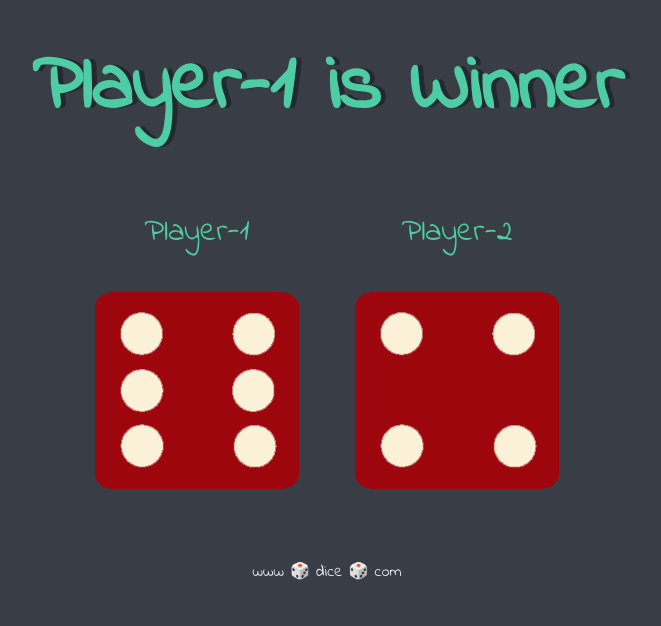
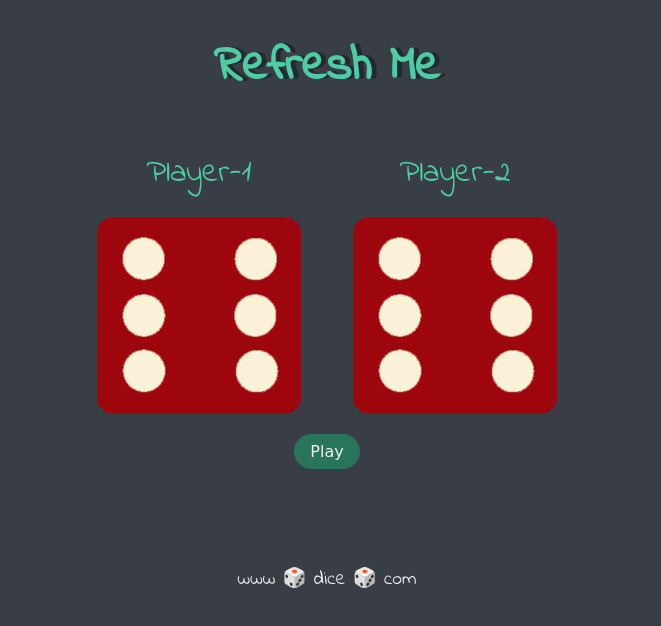
Before and after one commit to Abhilash4597/Dice-Game, a plain HTML site: page index.html in a window 1280 px wide. Shown: the whole page, without its empty margins (313-974 px from the left). Drawn offline with Linux system fonts and the light colour scheme.

Commit message:
dice game done and play btn also added

```diff
--- a/index.html
+++ b/index.html
@@ -13,19 +13,22 @@
 
 <body>
 
-  <div class="container">
+  <div class="container flex">
     <h1 class="heading">Refresh Me</h1>
 
-    <div class="dice">
+    <div class="dices">
+      <div class="dice flex">
         <p>Player-1</p>
         <img class="img1" src="images/dice6.png">
       </div>
 
-    <div class="dice">
+      <div class="dice flex">
         <p>Player-2</p>
         <img class="img2" src="images/dice6.png">
       </div>
+    </div>
 
+    <button class="refresh">Play</button>
   </div>
 
   <footer>
--- a/script.js
+++ b/script.js
@@ -1,22 +1,24 @@
 const img1 = document.querySelector('.img1');
 const img2 = document.querySelector('.img2');
 const heading = document.querySelector('.heading');
+const play = document.querySelector('.refresh');
 
+
+play.addEventListener('click', () => {
   const randomNum1 = Math.floor(Math.random() * 6) + 1;
   const randomImg1 = `dice${randomNum1}.png`;
   const imgPath1 = `images/${randomImg1}`;
-
   img1.setAttribute('src', imgPath1);
 
   const randomNum2 = Math.floor(Math.random() * 6) + 1;
   const randomImgPath2 = `images/dice${randomNum2}.png`;
-
   img2.setAttribute('src', randomImgPath2);
 
   if (randomNum1 > randomNum2) {
-  heading.innerHTML="Player-1 is Winner";
-} else if(randomNum1<randomNum2) {
-  heading.innerHTML="Player-2 is Winner";
+    heading.innerHTML = 'Player-1 is Winner';
+  } else if (randomNum1 < randomNum2) {
+    heading.innerHTML = 'Player-2 is Winner';
   } else {
-  heading.innerHTML='Draw';
+    heading.innerHTML = 'Draw';
   }
+})
--- a/style.css
+++ b/style.css
@@ -1,28 +1,35 @@
+* {
+  padding: 0;
+  margin: 0;
+  box-sizing: border-box;
+}
+
 body {
   background-color: #393e46;
 }
 
-.container {
-  width: 70%;
-  margin: auto;
-  text-align: center;
+.flex {
+  display: flex;
+  justify-content: center;
+  align-items: center;
+  flex-direction: column;
 }
 
-.dice {
-  text-align: center;
-  display: inline-block;
+.dices {
+  display: flex;
 }
 
 h1 {
-  margin: 30px;
   font-family: 'Indie Flower', cursive;
   text-shadow: 5px 0 #232931;
-  font-size: 5rem;
+  font-size: 3rem;
+  margin: 2rem;
   color: #4ecca3;
 }
 
 p {
   font-size: 2rem;
+  margin: 1rem;
   color: #4ecca3;
   font-family: 'Indie Flower', cursive;
 }
@@ -31,8 +38,26 @@ img {
   width: 80%;
 }
 
+.container button{
+  margin: 1rem;
+  background-color: #29755c;
+  padding: .5rem 1rem;
+  font-size: 1rem;
+  border-radius: 50px;
+  border: none;
+  cursor: pointer;
+  font-weight: 500;
+  font-family: cursive;
+  color: #eeeeee;
+}
+
+.container button:hover{
+  background-color: #4ecca3;
+}
+
 footer {
-  margin-top: 5%;
+  margin-top: 5rem;
+  font-size: 1.2rem;
   color: #eeeeee;
   text-align: center;
   font-family: 'Indie Flower', cursive;
```
Lines whose indentation alone changed are shown as unchanged.
